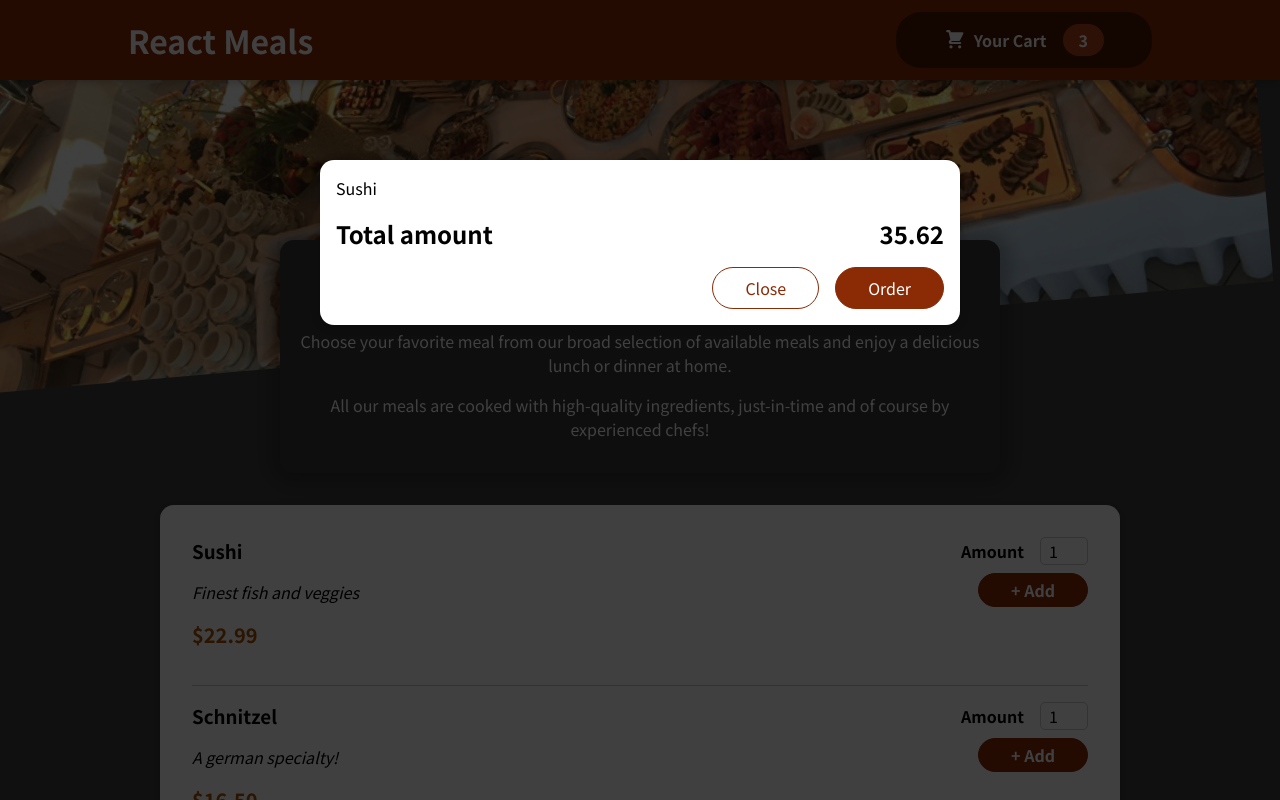
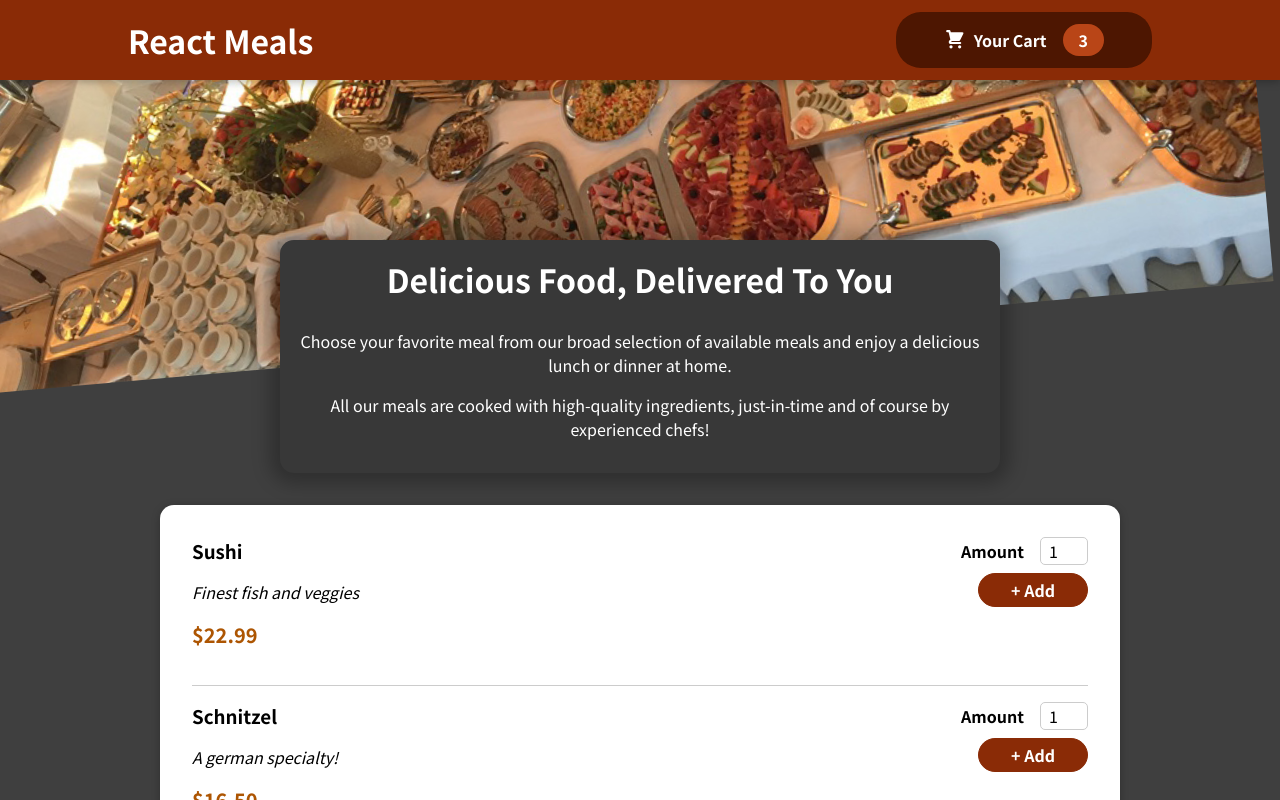
Before and after one commit to sshvasi/react-food-order-app, a React (Create React App) app: page / in a window 1280 px wide. Shown: the top 800 px of the page. Built offline with nearby package versions, Linux system fonts and the light colour scheme.

Commit message:
Add Cart and Modal state

```diff
--- a/src/App.jsx
+++ b/src/App.jsx
@@ -1,13 +1,23 @@
-import React from 'react';
+import React, { useState } from 'react';
 import Cart from './components/Cart/Cart';
 import Header from './components/Layout/Header';
 import Meals from './components/Meals/Meals';
 
 const App = () => {
+  const [cartIsShown, setCartIsShown] = useState(false);
+
+  const showCartHandler = () => {
+    setCartIsShown(true);
+  };
+
+  const hideCartHandler = () => {
+    setCartIsShown(false);
+  };
+
   return (
     <>
-      <Header />
-      <Cart />
+      <Header onShowCard={showCartHandler} />
+      {cartIsShown && <Cart onClose={hideCartHandler} />}
       <main>
         <Meals />
       </main>
--- a/src/components/Cart/Cart.jsx
+++ b/src/components/Cart/Cart.jsx
@@ -2,7 +2,7 @@
 import classes from './Cart.module.css';
 import Modal from '../UI/Modal';
 
-const Cart = () => {
+const Cart = (props) => {
   const cartItems = (
     <ul className={classes['cart-items']}>
       {[{ id: 'c1', name: 'Sushi', amount: 2, price: 12.99 }].map((item) => (
@@ -12,15 +12,19 @@
   );
 
   return (
-    <Modal>
+    <Modal onClose={props.onClose}>
       {cartItems}
       <div className={classes.total}>
         <span>Total amount</span>
         <span>35.62</span>
       </div>
       <div className={classes.actions}>
-        <button className={classes['button--alt']}>Close</button>
-        <button className={classes.button}>Order</button>
+        <button className={classes['button--alt']} onClick={props.onClose}>
+          Close
+        </button>
+        <button className={classes.button} onClick={props.onClose}>
+          Order
+        </button>
       </div>
     </Modal>
   );
--- a/src/components/Layout/Header.jsx
+++ b/src/components/Layout/Header.jsx
@@ -3,12 +3,12 @@
 import mealsImg from '../../assets/meals.jpeg';
 import HeaderCartButton from './HeaderCartButton';
 
-const Header = (props) => {
+const Header = ({ onShowCard }) => {
   return (
     <>
       <header className={classes.header}>
         <h1>React Meals</h1>
-        <HeaderCartButton />
+        <HeaderCartButton onClick={onShowCard} />
       </header>
       <div className={classes['main-image']}>
         <img src={mealsImg} alt="A table full of delicious food!" />
--- a/src/components/Layout/HeaderCartButton.jsx
+++ b/src/components/Layout/HeaderCartButton.jsx
@@ -2,9 +2,9 @@
 import CartIcon from '../Cart/CartIcon';
 import classes from './HeaderCartButton.module.css';
 
-const HeaderCartButton = () => {
+const HeaderCartButton = (props) => {
   return (
-    <button className={classes.button}>
+    <button className={classes.button} onClick={props.onClick}>
       <span className={classes.icon}>
         <CartIcon />
       </span>
--- a/src/components/UI/Modal.jsx
+++ b/src/components/UI/Modal.jsx
@@ -2,8 +2,8 @@
 import ReactDOM from 'react-dom';
 import classes from './Modal.module.css';
 
-const Backdrop = () => {
-  return <div className={classes.backdrop}></div>;
+const Backdrop = (props) => {
+  return <div className={classes.backdrop} onClick={props.onClose}></div>;
 };
 
 const ModalOverlay = (props) => {
@@ -19,7 +19,10 @@
 
   return (
     <>
-      {ReactDOM.createPortal(<Backdrop />, portalElement)}
+      {ReactDOM.createPortal(
+        <Backdrop onClose={props.onClose} />,
+        portalElement
+      )}
       {ReactDOM.createPortal(
         <ModalOverlay>{props.children}</ModalOverlay>,
         portalElement
```
